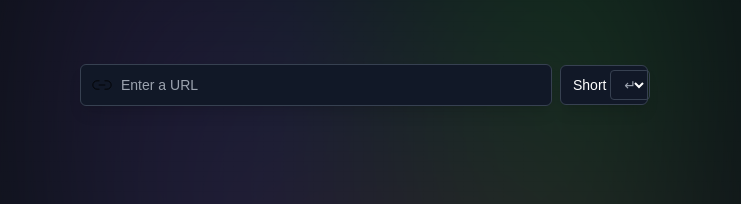
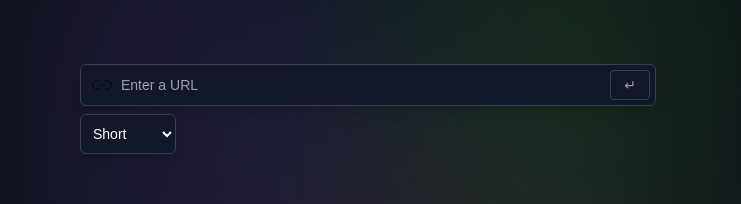
Before and after one commit to Rohitn-2312/Rohit_AI-Powered-Content-Summarizer-Dashboard_Frontend, a React (Vite) app: page / in a window 1280 px wide. Shown: the part 244-448 px from the top of the page, without its empty margins (272-1013 px from the left). Built offline with nearby package versions, Linux system fonts and the light colour scheme; a web font is replaced by a local one.

Commit message:
Length Fucntion

```diff
--- a/package.json
+++ b/package.json
@@ -12,6 +12,7 @@
   "dependencies": {
     "@reduxjs/toolkit": "^1.9.5",
     "axios": "^1.7.2",
+    "jspdf": "^2.5.1",
     "react": "^18.2.0",
     "react-dom": "^18.2.0",
     "react-redux": "^8.0.5"
--- a/src/App.css
+++ b/src/App.css
@@ -101,7 +101,7 @@
 }
 
 .length_select {
-  @apply block w-24 rounded-md border border-gray-700 bg-gray-900 text-white py-2.5 pl-2 pr-2 text-sm shadow-lg font-satoshi font-medium focus:border-white focus:outline-none focus:ring-0 mx-2; /* Added margin to space out from the button */
+  @apply w-24 rounded-md border border-gray-700 bg-gray-900 text-white py-2.5 pl-2 pr-2 text-sm shadow-lg font-satoshi font-medium focus:border-white focus:outline-none focus:ring-0;
 }
 
 .submit_btn {
--- a/src/components/Demo.jsx
+++ b/src/components/Demo.jsx
@@ -50,7 +50,7 @@ const Demo = () => {
       {/* Search */}
       <div className="flex flex-col w-full gap-2">
         <form
-          className="relative flex justify-center items-center"
+          className="relative flex justify-center items-center gap-2"
           onSubmit={handleSubmit}
         >
           <img
@@ -66,15 +66,6 @@ const Demo = () => {
             required
             className="url_input peer"
           />
-          <select
-            value={article.length}
-            onChange={(e) => setArticle({ ...article, length: e.target.value })}
-            className="length_select peer"
-          >
-            <option value="short">Short</option>
-            <option value="medium">Medium</option>
-            <option value="long">Long</option>
-          </select>
           <button
             type="submit"
             className="submit_btn peer-focus:border-gray-300 peer-focus:text-gray-300"
@@ -82,6 +73,15 @@ const Demo = () => {
             ↵
           </button>
         </form>
+        <select
+          value={article.length}
+          onChange={(e) => setArticle({ ...article, length: e.target.value })}
+          className="length_select"
+        >
+          <option value="short">Short</option>
+          <option value="medium">Medium</option>
+          <option value="long">Long</option>
+        </select>
 
         {/* Browse URL History */}
         <div className="flex flex-col gap-1 max-h-60 overflow-y-auto">
```
Also changed, not shown: 1 other file (tests, documents, lock files or other folders).
